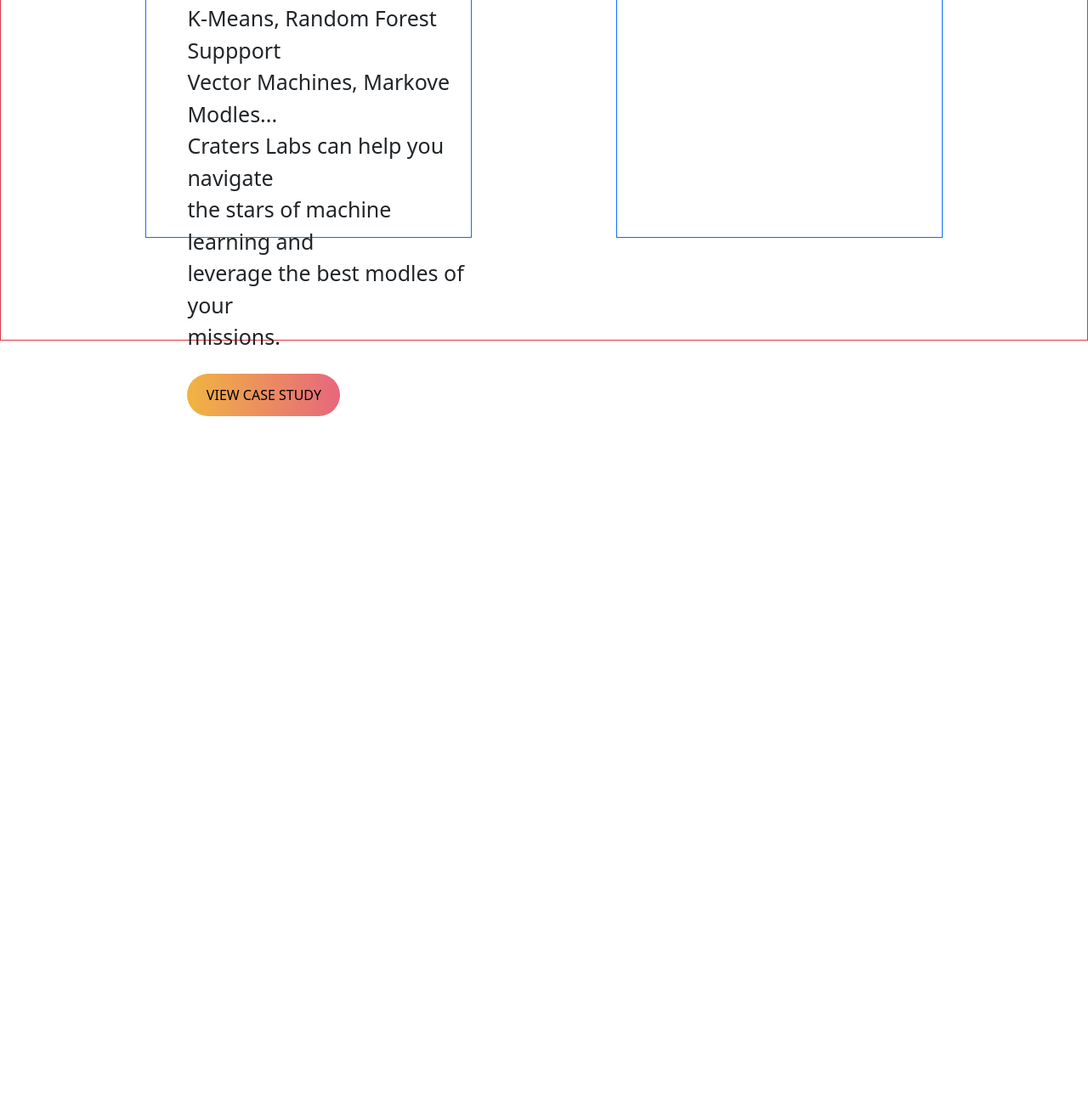
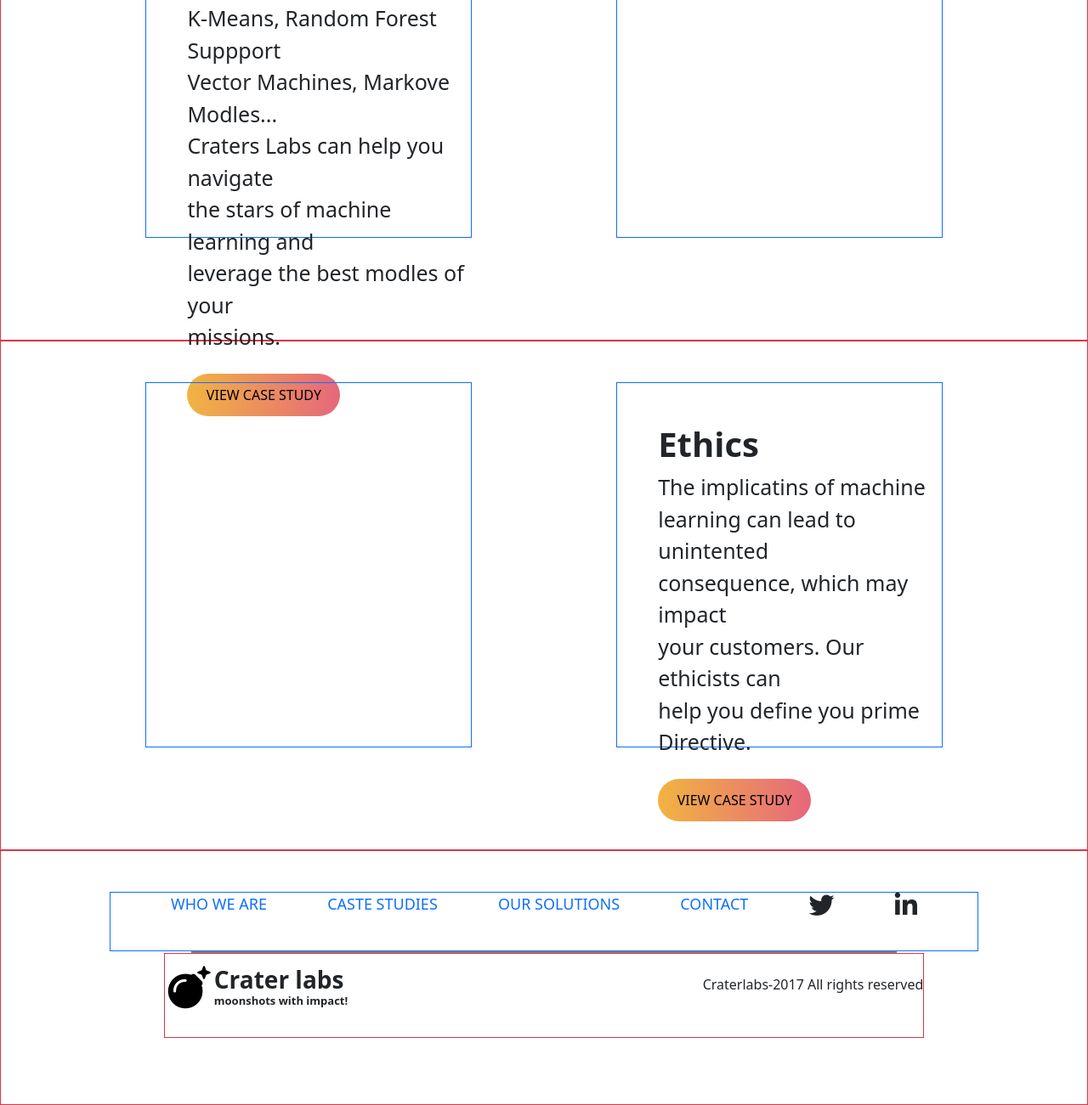
Before and after one commit to abdulsammad200/crater-labs-L.page, a plain HTML site: page index.html in a window 1280 px wide. Shown: the part 2099-3400 px from the top of the page at 85% size. Before the commit the page ends 2589 px from the top, so only its background shows below. Drawn offline with nearby package versions, Linux system fonts and the light colour scheme.

Commit message:
crafter labs L.page 905 complete

```diff
--- a/index.html
+++ b/index.html
@@ -109,5 +109,49 @@
       </div>
       <div class="box-6 border border-primary mt-5"></div>
     </div>
+    <!-- fourth section ended -->
+    <!-- fifth section start -->
+    <div
+      class="fifth-section border border-danger d-flex justify-content-evenly"
+    >
+      <div class="box-8 border border-primary mt-5"></div>
+      <div class="box-7 border border-primary mt-5">
+        <h1 class="fw-bolder pt-5 ps-5">Ethics</h1>
+        <p class="costome-text-3 ps-5">
+          The implicatins of machine <br />
+          learning can lead to unintented <br />
+          consequence, which may impact <br />
+          your customers. Our ethicists can <br />
+          help you define you prime <br />
+          Directive.
+        </p>
+        <button class="btn-costome-2 mt-2 ms-5">VIEW CASE STUDY</button>
+      </div>
+    </div>
+    <!-- fifth section ended -->
+    <!-- six section start -->
+    <div class="six-section border border-danger">
+      <div
+        class="box-9 border border-primary d-flex justify-content-evenly mt-5"
+      >
+        <a class="costome-a2" href="#">WHO WE ARE</a>
+        <a class="costome-a2" href="#">CASTE STUDIES</a>
+        <a class="costome-a2" href="#">OUR SOLUTIONS</a>
+        <a class="costome-a2" href="#">CONTACT</a>
+        <i class="fa-brands fa-twitter costome-icon-4"></i>
+        <i class="fa-brands fa-linkedin-in costome-icon-4"></i>
+      </div>
+      <div class="gray-line"></div>
+      <div class="box-10 d-flex justify-content-evenly border border-danger">
+        <div class="box-11 d-flex">
+          <i class="fa-solid fa-bomb costome-icon-5"></i>
+          <h3 class="fw-bolder ms-1">
+            Crater labs
+            <span><p class="text-1">moonshots with impact!</p></span>
+          </h3>
+        </div>
+        <p class="pt-4">Craterlabs-2017 All rights reserved</p>
+      </div>
+    </div>
   </body>
 </html>
--- a/style.css
+++ b/style.css
@@ -104,3 +104,55 @@
   height: 430px;
   width: 30%;
 }
+/* <!-- fourth section ended --> */
+/* <!-- fifth section start --> */
+.fifth-section {
+  height: 600px;
+  width: 100%;
+}
+.box-7 {
+  height: 430px;
+  width: 30%;
+}
+.box-8 {
+  height: 430px;
+  width: 30%;
+}
+/* <!-- fifth section ended --> */
+/* <!-- six section start --> */
+.six-section {
+  height: 300px;
+  width: 100%;
+}
+.box-9 {
+  height: 70px;
+  width: 80%;
+  margin: auto;
+}
+.costome-a2 {
+  text-decoration: none;
+  font-size: 18px;
+}
+.costome-icon-4 {
+  font-size: 30px;
+}
+.gray-line {
+  height: 2px;
+  width: 65%;
+  background-color: gray;
+  margin: auto;
+}
+.box-10 {
+  height: 100px;
+  width: 70%;
+  margin: auto;
+}
+.box-11 {
+  height: 70px;
+  width: 70%;
+  margin: auto;
+}
+.costome-icon-5 {
+  font-size: 50px;
+  color: black;
+}
```
